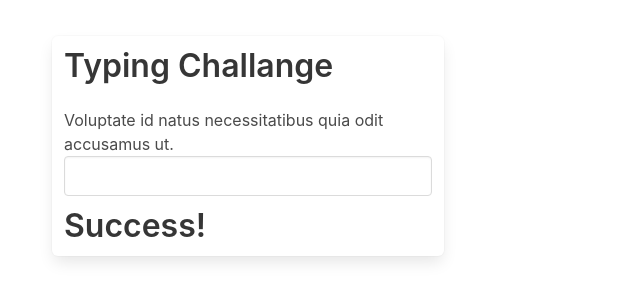
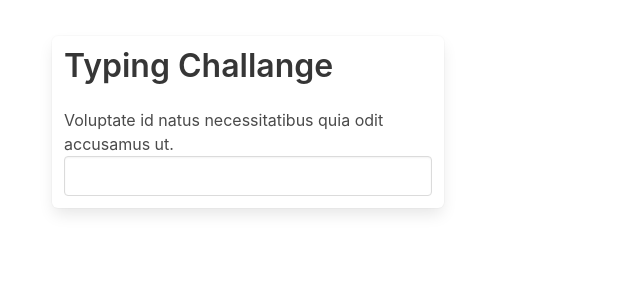
Before and after one commit to zarbabi/typing-game, an Angular app: page / in a window 1280 px wide. Shown: the top 300 px of the page, without its empty margins (0-640 px from the left). Built offline with nearby package versions, Linux system fonts and the light colour scheme.

Commit message:
conditional display

```diff
--- a/src/app/app.component.html
+++ b/src/app/app.component.html
@@ -10,7 +10,7 @@
       <div class="field">
         <input type="text" class="input" (input)="onChangeInput($event.target.value)">
       </div>
-      <div class="box-has-text-centered">
+      <div class="box-has-text-centered" *ngIf="inputText==randomText">
         <h1 class="title">Success!</h1>
       </div>
     </div>
--- a/src/app/app.component.ts
+++ b/src/app/app.component.ts
@@ -12,7 +12,9 @@ import { lorem } from "faker";
 export class AppComponent {
   randomText : string= lorem.sentence();
 
+  inputText:string='';
+
   onChangeInput(text:string){
-    console.log(text);
+    this.inputText=text;
+    }
   };
-}
```
